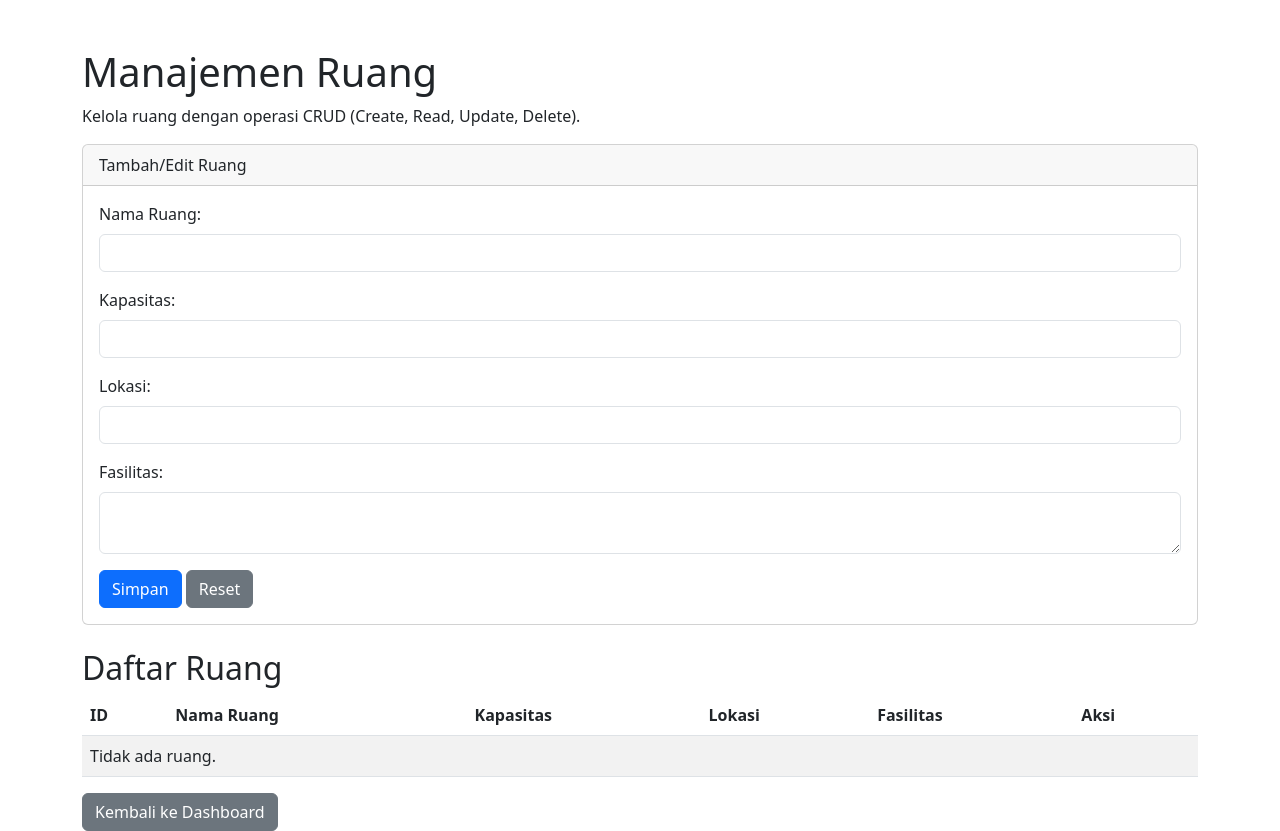
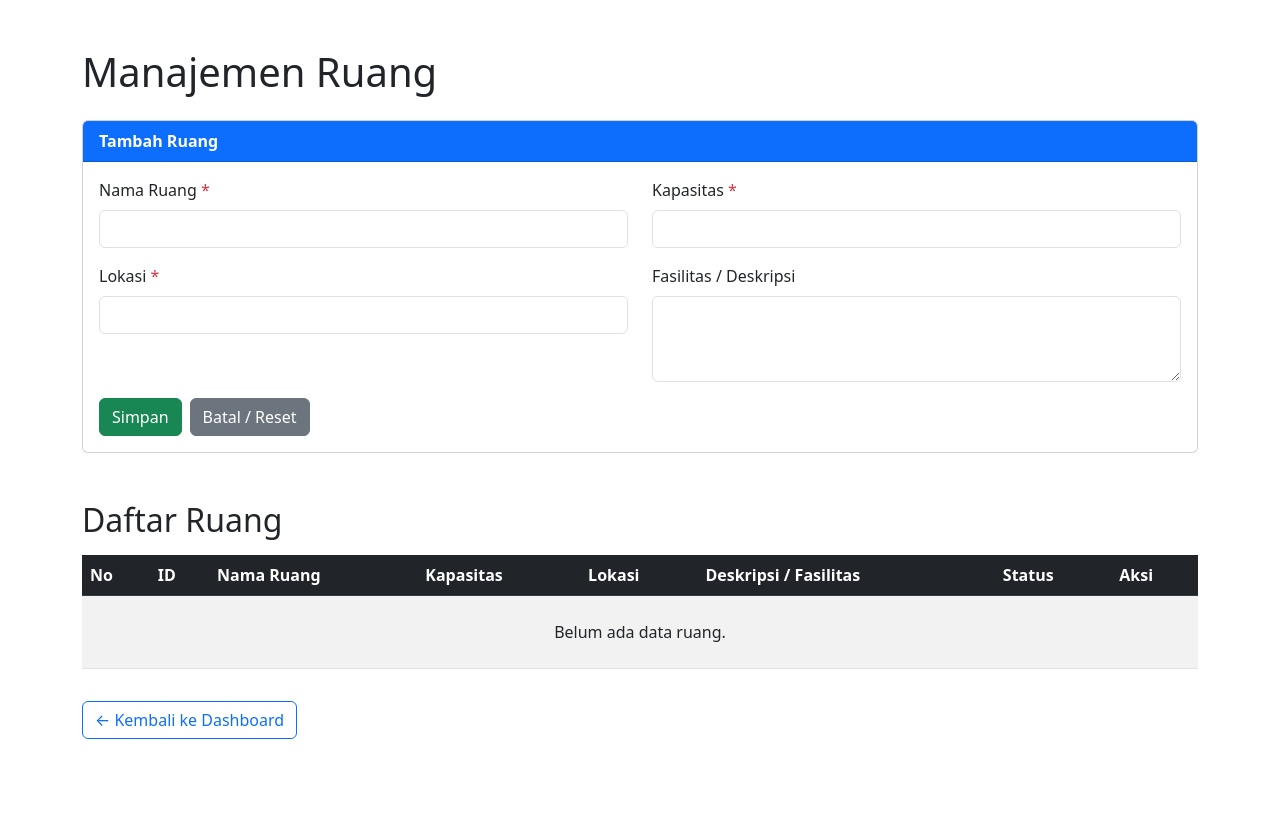
Before and after one commit to Bibinajja/peminjaman_ruang, a PHP site: page /peminjaman_ruang/app/view/admin/manajemen_ruang.php in a window 1280 px wide. After the commit the page ends 739 px from the top, so only its background shows below. Run offline with PHP 8.4, Linux system fonts and the light colour scheme; some libraries are stand-ins or nearby versions.

Commit message:
perbaiki manajemen ruang

```diff
--- a/app/view/admin/manajemen_ruang.php
+++ b/app/view/admin/manajemen_ruang.php
@@ -1,96 +1,128 @@
 <!DOCTYPE html>
 <html lang="en">
-
 <head>
     <meta charset="UTF-8">
     <meta name="viewport" content="width=device-width, initial-scale=1.0">
     <title>Manajemen Ruang</title>
     <link href="https://cdn.jsdelivr.net/npm/bootstrap@5.3.0/dist/css/bootstrap.min.css" rel="stylesheet">
 </head>
-
 <body>
     <div class="container mt-5">
-        <h1>Manajemen Ruang</h1>
-        <p>Kelola ruang dengan operasi CRUD (Create, Read, Update, Delete).</p>
+        <h1 class="mb-4">Manajemen Ruang</h1>
 
-        <!-- Add/Edit Form -->
-        <div class="card mb-4">
-            <div class="card-header">
-                Tambah/Edit Ruang
+        <!-- Form Tambah / Edit Ruang -->
+        <div class="card mb-5">
+            <div class="card-header bg-primary text-white">
+                <strong><?= isset($_GET['edit']) ? 'Edit' : 'Tambah' ?> Ruang</strong>
             </div>
             <div class="card-body">
-                <form action="/admin/manajemen_ruang" method="post">
+                <form action="<?= BASEURL ?>/admin/ruang" method="post">
                     <input type="hidden" name="id" id="ruangId" value="">
-                    <div class="mb-3">
-                        <label for="nama_ruang" class="form-label">Nama Ruang:</label>
+
+                    <div class="row">
+                        <div class="col-md-6 mb-3">
+                            <label for="nama_ruang" class="form-label">Nama Ruang <span class="text-danger">*</span></label>
                             <input type="text" class="form-control" id="nama_ruang" name="nama_ruang" required>
                         </div>
-                    <div class="mb-3">
-                        <label for="kapasitas" class="form-label">Kapasitas:</label>
-                        <input type="number" class="form-control" id="kapasitas" name="kapasitas" required>
+                        <div class="col-md-6 mb-3">
+                            <label for="kapasitas" class="form-label">Kapasitas <span class="text-danger">*</span></label>
+                            <input type="number" class="form-control" id="kapasitas" name="kapasitas" min="1" required>
                         </div>
-                    <div class="mb-3">
-                        <label for="lokasi" class="form-label">Lokasi:</label>
+                    </div>
+
+                    <div class="row">
+                        <div class="col-md-6 mb-3">
+                            <label for="lokasi" class="form-label">Lokasi <span class="text-danger">*</span></label>
                             <input type="text" class="form-control" id="lokasi" name="lokasi" required>
                         </div>
-                    <div class="mb-3">
-                        <label for="fasilitas" class="form-label">Fasilitas:</label>
-                        <textarea class="form-control" id="fasilitas" name="fasilitas"></textarea>
+                        <div class="col-md-6 mb-3">
+                            <label for="fasilitas" class="form-label">Fasilitas / Deskripsi</label>
+                            <textarea class="form-control" id="fasilitas" name="fasilitas" rows="3"></textarea>
                         </div>
-                    <button type="submit" name="action" value="save" class="btn btn-primary">Simpan</button>
-                    <button type="button" class="btn btn-secondary" onclick="resetForm()">Reset</button>
+                    </div>
+
+                    <div class="d-flex gap-2">
+                        <button type="submit" name="action" value="save" class="btn btn-success">Simpan</button>
+                        <button type="button" class="btn btn-secondary" onclick="resetForm()">Batal / Reset</button>
+                    </div>
                 </form>
             </div>
         </div>
 
-        <!-- List of Rooms -->
-        <h2>Daftar Ruang</h2>
-        <table class="table table-striped">
-            <thead>
+        <!-- Tabel Daftar Ruang -->
+        <h2 class="mb-3">Daftar Ruang</h2>
+        <div class="table-responsive">
+            <table class="table table-striped table-hover align-middle">
+                <thead class="table-dark">
                     <tr>
+                        <th>No</th>
                         <th>ID</th>
                         <th>Nama Ruang</th>
                         <th>Kapasitas</th>
                         <th>Lokasi</th>
-                    <th>Fasilitas</th>
+                        <th>Deskripsi / Fasilitas</th>
+                        <th>Status</th>
                         <th>Aksi</th>
                     </tr>
                 </thead>
                 <tbody>
-                <?php if (isset($data['ruang']) && !empty($data['ruang'])): ?>
-                    <?php foreach ($data['ruang'] as $ruang): ?>
+                    <?php if (isset($data['ruang']) && is_array($data['ruang']) && count($data['ruang']) > 0): ?>
+                        <?php $no = 1; foreach ($data['ruang'] as $ruang): ?>
                             <tr>
-                            <td><?php echo $ruang['id']; ?></td>
-                            <td><?php echo $ruang['nama_ruang']; ?></td>
-                            <td><?php echo $ruang['kapasitas']; ?></td>
-                            <td><?php echo $ruang['lokasi']; ?></td>
-                            <td><?php echo $ruang['fasilitas']; ?></td>
+                                <td><?= $no++ ?></td>
+                                <td><?= htmlspecialchars($ruang['ruang_id']) ?></td>
+                                <td><?= htmlspecialchars($ruang['nama_ruang']) ?></td>
+                                <td><?= htmlspecialchars($ruang['kapasitas']) ?></td>
+                                <td><?= htmlspecialchars($ruang['lokasi']) ?></td>
+                                <td><?= htmlspecialchars($ruang['deskripsi'] ?? '-') ?></td>
                                 <td>
-                                <button class="btn btn-warning btn-sm" onclick="editRuang(<?php echo $ruang['id']; ?>, '<?php echo $ruang['nama_ruang']; ?>', <?php echo $ruang['kapasitas']; ?>, '<?php echo $ruang['lokasi']; ?>', '<?php echo $ruang['fasilitas']; ?>')">Edit</button>
-                                <form action="/admin/manajemen_ruang" method="post" style="display:inline;">
-                                    <input type="hidden" name="id" value="<?php echo $ruang['id']; ?>">
-                                    <button type="submit" name="action" value="delete" class="btn btn-danger btn-sm" onclick="return confirm('Yakin hapus?')">Hapus</button>
+                                    <span class="badge bg-<?= $ruang['status'] === 'aktif' ? 'success' : 'secondary' ?>">
+                                        <?= ucfirst(htmlspecialchars($ruang['status'])) ?>
+                                    </span>
+                                </td>
+                                <td>
+                                    <button class="btn btn-warning btn-sm" onclick="editRuang(
+                                        <?= $ruang['ruang_id'] ?>,
+                                        '<?= addslashes(htmlspecialchars($ruang['nama_ruang'])) ?>',
+                                        <?= $ruang['kapasitas'] ?>,
+                                        '<?= addslashes(htmlspecialchars($ruang['lokasi'])) ?>',
+                                        '<?= addslashes(htmlspecialchars($ruang['deskripsi'] ?? '')) ?>'
+                                    )">Edit</button>
+
+                                    <form action="<?= BASEURL ?>/admin/ruang" method="post" style="display:inline;">
+                                        <input type="hidden" name="id" value="<?= $ruang['ruang_id'] ?>">
+                                        <input type="hidden" name="action" value="delete">
+                                        <button type="submit" class="btn btn-danger btn-sm"
+                                                onclick="return confirm('Yakin ingin menghapus ruang <?= addslashes(htmlspecialchars($ruang['nama_ruang'])) ?>?')">
+                                            Hapus
+                                        </button>
                                     </form>
                                 </td>
                             </tr>
                         <?php endforeach; ?>
                     <?php else: ?>
                         <tr>
-                        <td colspan="6">Tidak ada ruang.</td>
+                            <td colspan="8" class="text-center py-4">Belum ada data ruang.</td>
                         </tr>
                     <?php endif; ?>
                 </tbody>
             </table>
-        <a href="/admin/dashboard" class="btn btn-secondary">Kembali ke Dashboard</a>
         </div>
+
+        <a href="<?= BASEURL ?>/admin/dashboard" class="btn btn-outline-primary mt-3">← Kembali ke Dashboard</a>
+    </div>
+
     <script src="https://cdn.jsdelivr.net/npm/bootstrap@5.3.0/dist/js/bootstrap.bundle.min.js"></script>
     <script>
-        function editRuang(id, nama_ruang, kapasitas, lokasi, fasilitas) {
+        function editRuang(id, nama_ruang, kapasitas, lokasi, deskripsi) {
             document.getElementById('ruangId').value = id;
             document.getElementById('nama_ruang').value = nama_ruang;
             document.getElementById('kapasitas').value = kapasitas;
             document.getElementById('lokasi').value = lokasi;
-            document.getElementById('fasilitas').value = fasilitas;
+            document.getElementById('fasilitas').value = deskripsi || '';
+
+            // Optional: scroll ke atas form
+            document.querySelector('.card-header').scrollIntoView({ behavior: 'smooth' });
         }
 
         function resetForm() {
@@ -102,5 +134,4 @@
         }
     </script>
 </body>
-
 </html>
```
Also changed, not shown: app/controller/Admin.php (+28 -17 lines), app/model/Ruang_model.php (+23 -4 lines), public/assets/img/LOGO SISTEM.png (added), public/assets/img/LOGO1.png (added). Lines whose indentation alone changed are shown as unchanged.
